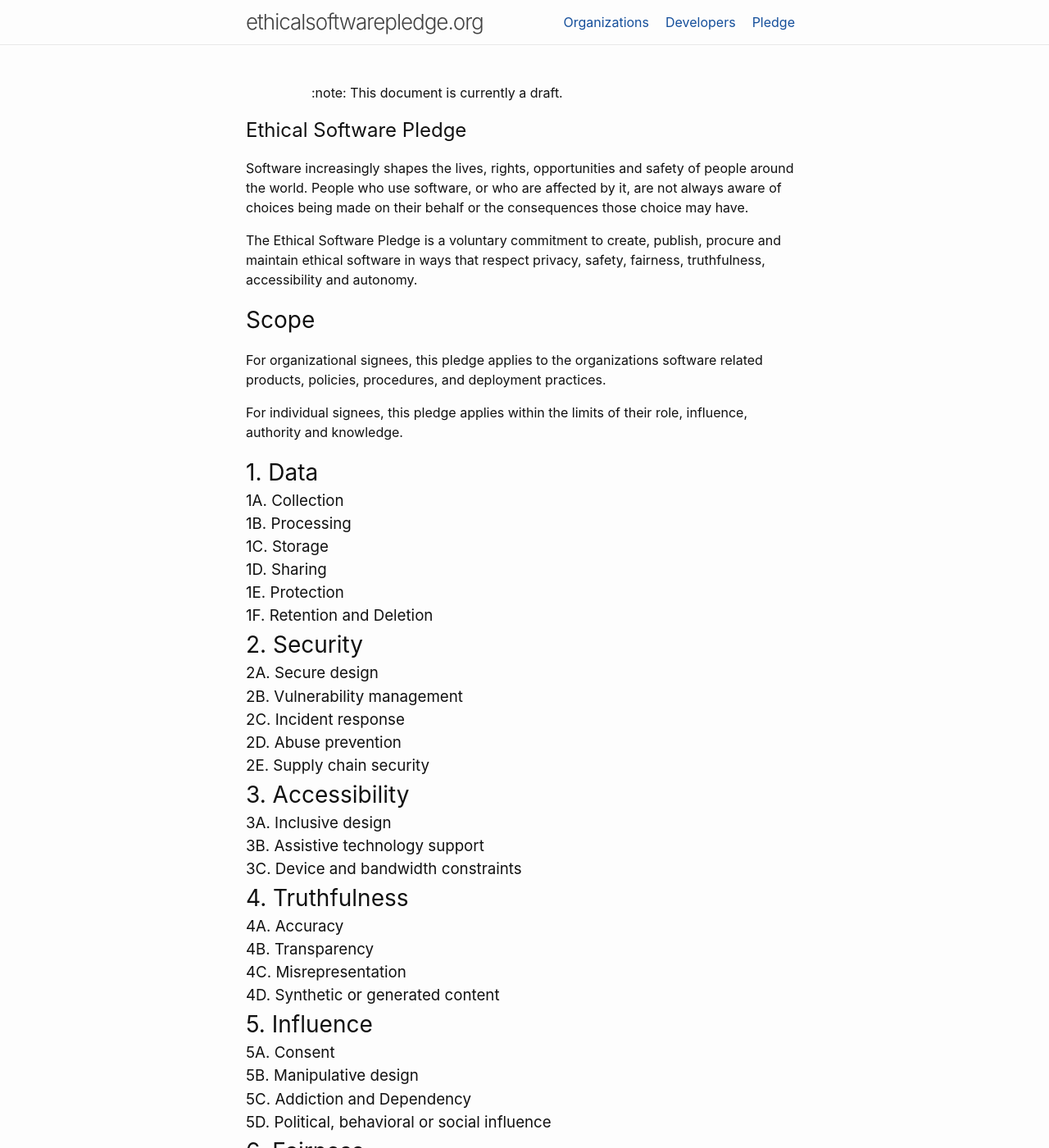
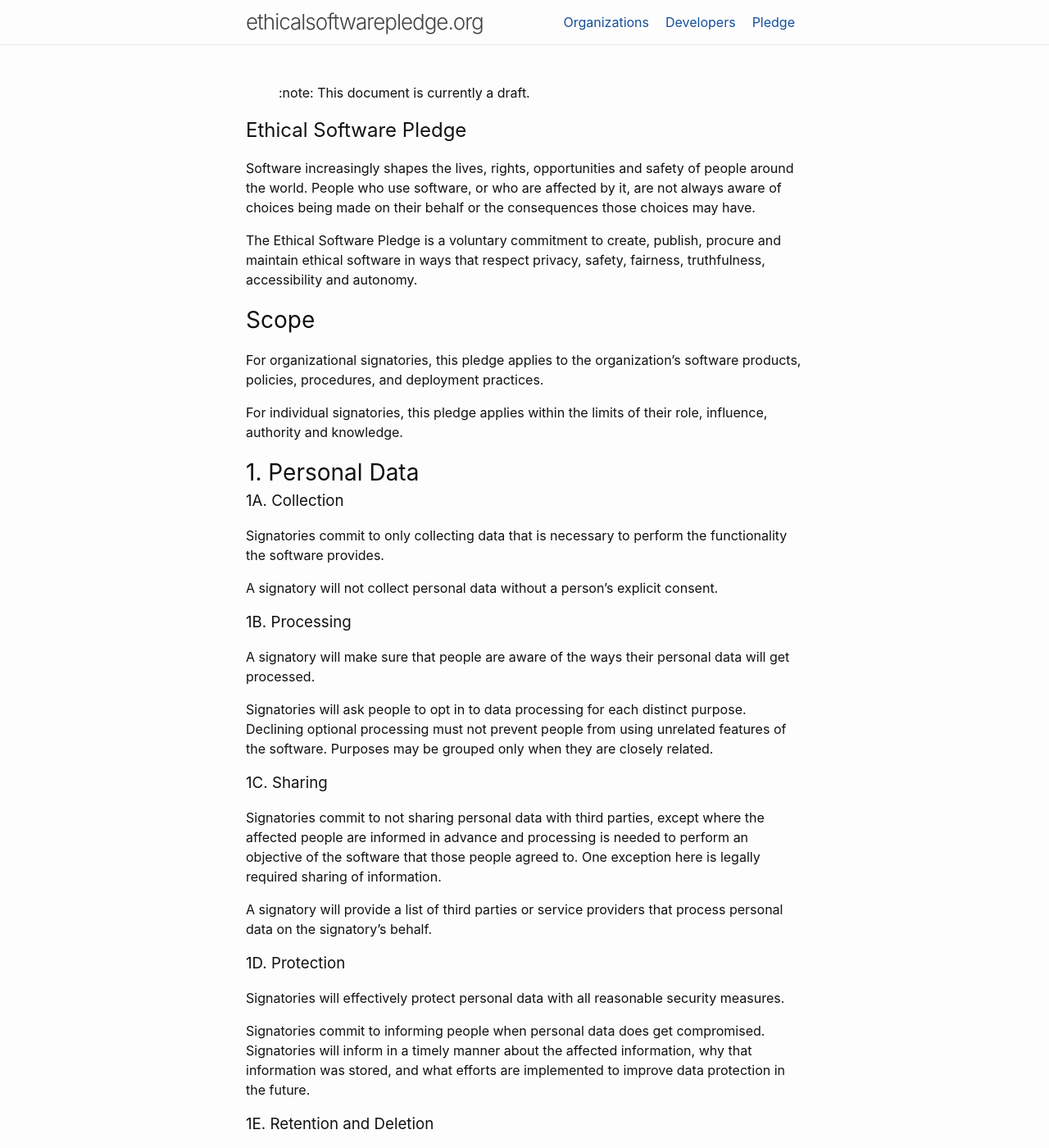
Before and after one commit to PrinsFrank/ethicalsoftwarepledge.org, a Jekyll site: the page built from PLEDGE.md, in a window 1280 px wide and 1400 px high. Shown: the whole window at 82% size. Built offline with Jekyll 4.4.1, drawn with Linux system fonts in a browser that asks for light colours; some of the changed text lies outside the part shown.

Commit message:
Add content for section 1

```diff
--- a/PLEDGE.md
+++ b/PLEDGE.md
@@ -4,34 +4,64 @@ title: Pledge
 permalink: /pledge
 ---
 
-> > :note: This document is currently a draft.
+> :note: This document is currently a draft.
 
 # Ethical Software Pledge
 
 Software increasingly shapes the lives, rights, opportunities and safety of people around the world.
-People who use software, or who are affected by it, are not always aware of choices being made on their behalf or the consequences those choice may have.
+People who use software, or who are affected by it, are not always aware of choices being made on their behalf or the
+consequences those choices may have.
 
-The Ethical Software Pledge is a voluntary commitment to create, publish, procure and maintain ethical software in ways that respect privacy, safety, fairness, truthfulness, accessibility and autonomy.
+The Ethical Software Pledge is a voluntary commitment to create, publish, procure and maintain ethical software in ways
+that respect privacy, safety, fairness, truthfulness, accessibility and autonomy.
 
 ## Scope
 
-For organizational signees, this pledge applies to the organizations software related products, policies, procedures, and deployment practices.
+For organizational signatories, this pledge applies to the organization's software products, policies, procedures,
+and deployment practices.
 
-For individual signees, this pledge applies within the limits of their role, influence, authority and knowledge.
+For individual signatories, this pledge applies within the limits of their role, influence, authority and knowledge.
 
-## 1. Data
+## 1. Personal Data
 
 ### 1A. Collection
 
+Signatories commit to only collecting data that is necessary to perform the functionality the software provides.
+
+A signatory will not collect personal data without a person's explicit consent.
+
 ### 1B. Processing
 
-### 1C. Storage
+A signatory will make sure that people are aware of the ways their personal data will get processed.
 
-### 1D. Sharing
+Signatories will ask people to opt in to data processing for each distinct purpose. Declining optional processing must
+not prevent people from using unrelated features of the software. Purposes may be grouped only when they are closely
+related.
 
-### 1E. Protection
+### 1C. Sharing
 
-### 1F. Retention and Deletion
+Signatories commit to not sharing personal data with third parties, except where the affected people are informed in
+advance and processing is needed to perform an objective of the software that those people agreed to. One exception
+here is legally required sharing of information.
+
+A signatory will provide a list of third parties or service providers that process personal data on the signatory's
+behalf.
+
+### 1D. Protection
+
+Signatories will effectively protect personal data with all reasonable security measures.
+
+Signatories commit to informing people when personal data does get compromised. Signatories will inform in a timely
+manner about the affected information, why that information was stored, and what efforts are implemented to improve data
+protection in the future.
+
+### 1E. Retention and Deletion
+
+Signatories will not store personal data longer than needed to perform the functionality the software provides, except
+when legally required.
+
+A signatory will provide a process for people to request deletion or anonymization of personal data where legally allowed.
+This process should be accessible to the people concerned, and be as easy or easier than providing the data in the first place.
 
 ## 2. Security
 
@@ -92,3 +122,5 @@ Joining this pledge means making a public commitment to these principles.
 For the purposes of this pledge:
 
 **Software** means applications, services, models, scripts, infrastructure, firmware or other digital systems that generate one or more outputs based on inputs using digital processes.
+**User** means a person that is directly interacting with the Software provided by the signatory
+**Personal data** means data about a human being. This can be one of the Signatories users, but doesn't have to be.
```
